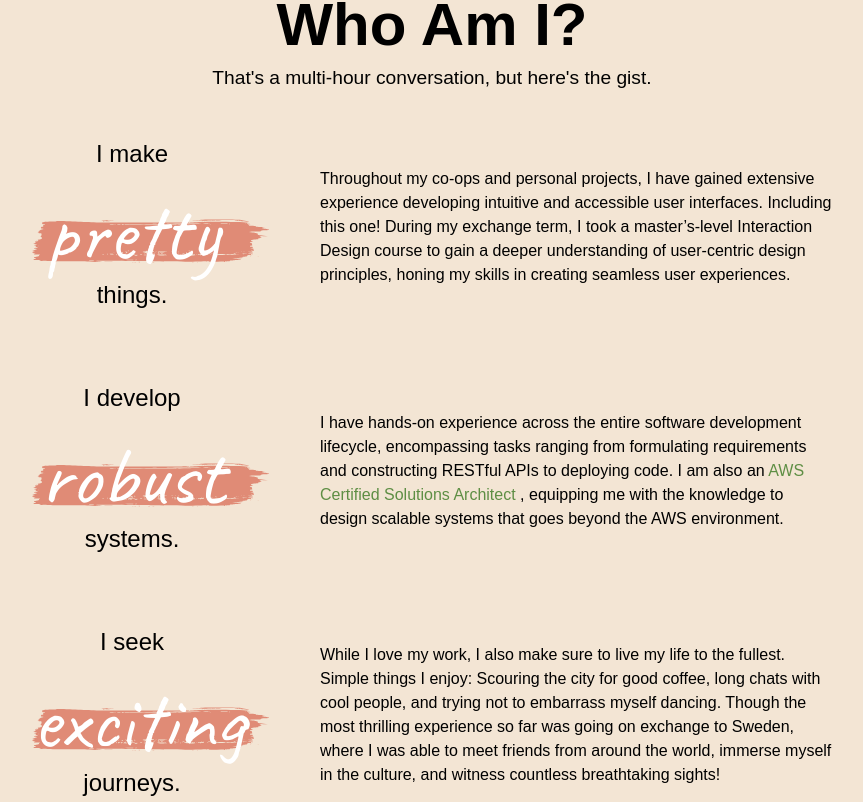
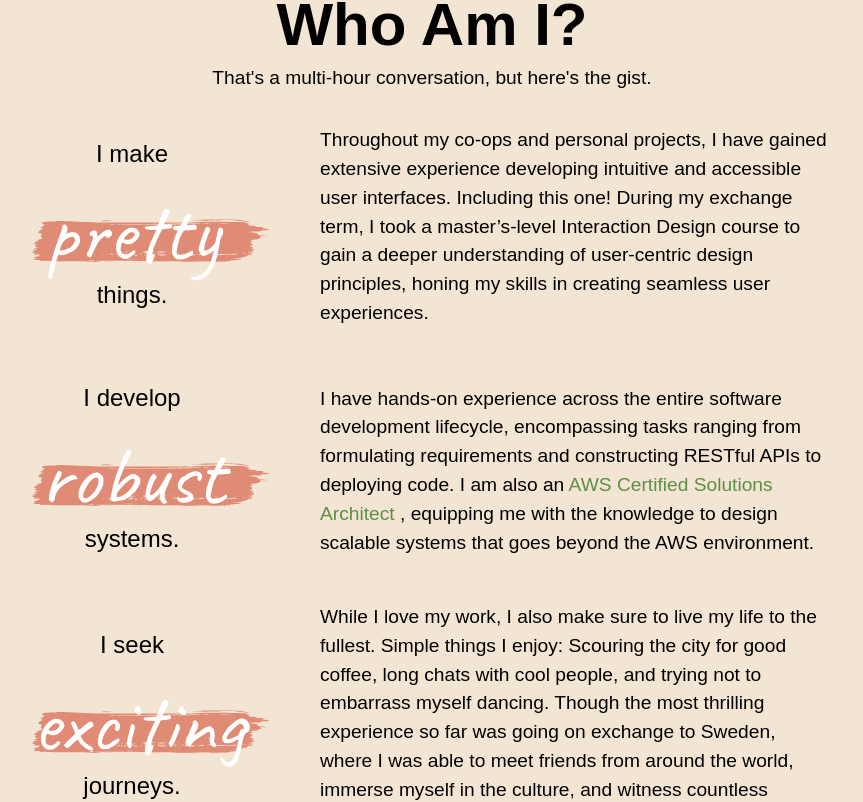
Before and after one commit to albertjlay/personal-website-v2, a React (Create React App) app: page / in a window 1280 px wide. Shown: the part 699-1501 px from the top of the page, without its empty margins (208-1071 px from the left). Built offline with nearby package versions, Linux system fonts and the light colour scheme; the HTML template or start-up script is replaced by a standard one.

Commit message:
Increase about section font size

```diff
--- a/src/style.scss
+++ b/src/style.scss
@@ -102,6 +102,9 @@ section {
       .about-content-text {
         text-align: left;
         width: 40vw;
+        p {
+          font-size: 1.2em;
+        }
       }
     }
     .badges {
```
